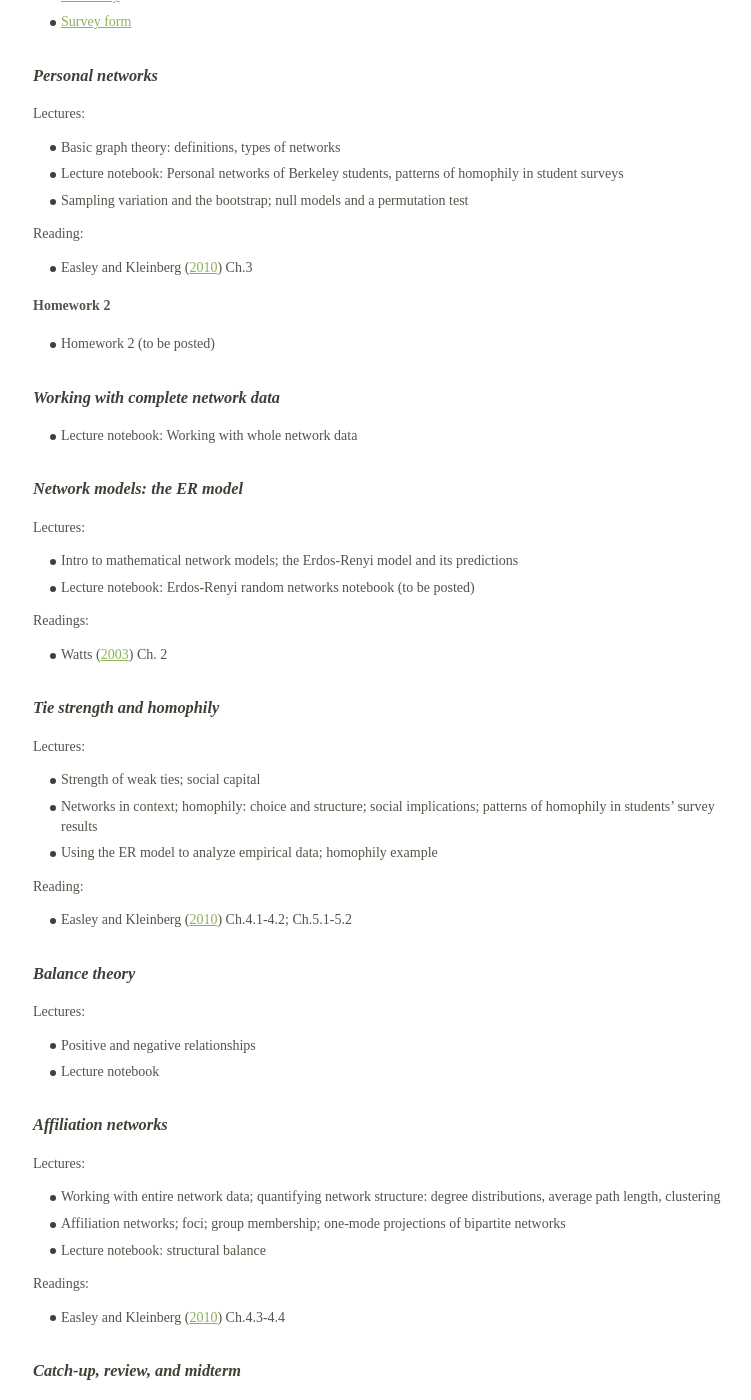
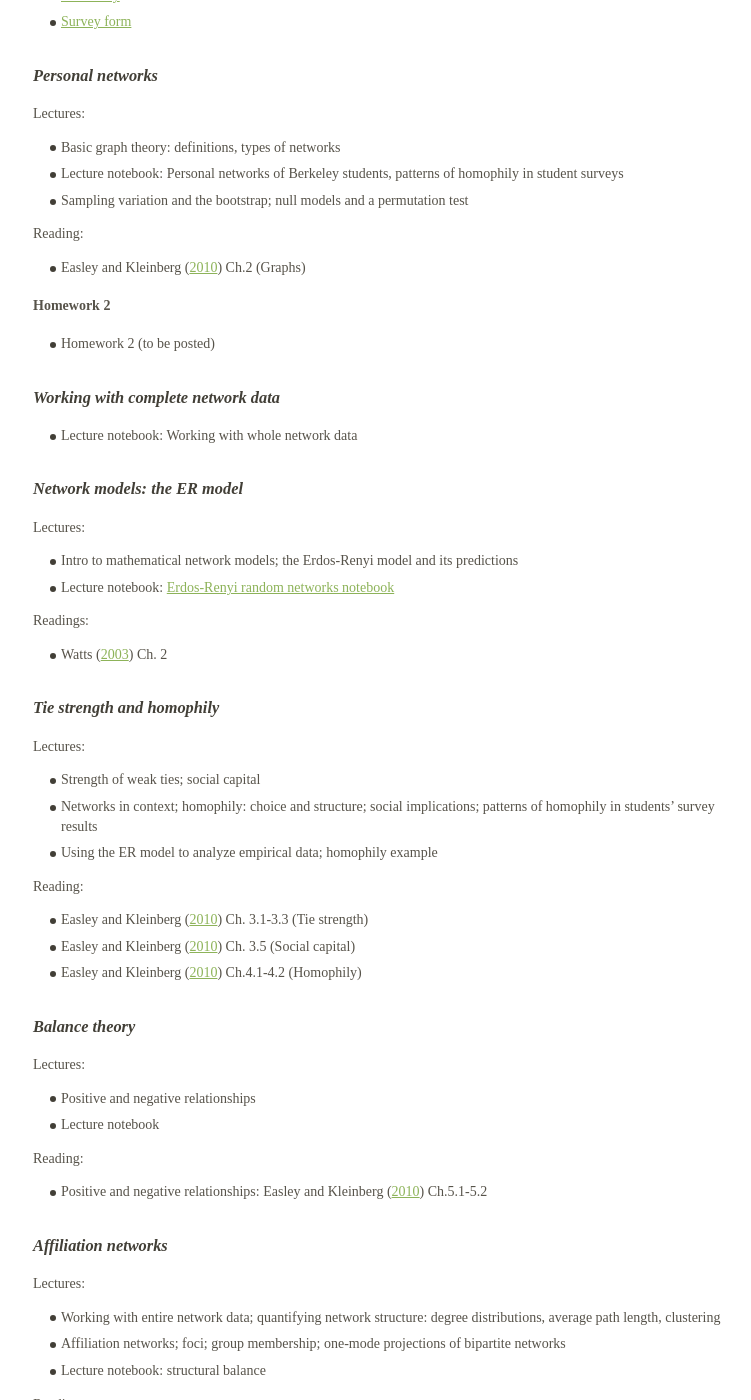
Before and after one commit to dfeehan/dfeehan.github.io, a Jekyll site: the page teaching/2019sp_demog180.html, which Jekyll copies as it is, in a window 1280 px wide and 1400 px high, scrolled down 4721 px. Shown: the whole window, without its empty margins (257-1008 px from the left). Built offline with Jekyll 4.4.1, drawn with Linux system fonts in a browser that asks for light colours.

Commit message:
link to ER lecture notebook

```diff
--- a/teaching/2019sp_demog180.html
+++ b/teaching/2019sp_demog180.html
@@ -422,7 +422,7 @@ Final exam: Wednesday, May 15th, 11:30am-2:30pm (location TBD)</p>
 <td></td>
 <td>2/7</td>
 <td>Intro to mathematical network models; the Erdos-Renyi model and its predictions</td>
-<td></td>
+<td><a href="http://datahub.berkeley.edu/user-redirect/interact?account=dfeehan&amp;repo=demog180-sp2019&amp;branch=master&amp;path=lecture/03_er_random_networks/03_er_random_networks.ipynb">Demo 3</a></td>
 <td></td>
 <td></td>
 </tr>
@@ -445,7 +445,7 @@ Final exam: Wednesday, May 15th, 11:30am-2:30pm (location TBD)</p>
 <td></td>
 </tr>
 <tr class="odd">
-<td><a href="#sec:TODO">Balance theory</a></td>
+<td><a href="#sec:balance">Balance theory</a></td>
 <td>5</td>
 <td>2/19</td>
 <td>Positive and negative relationships</td>
@@ -752,7 +752,7 @@ Final exam: Wednesday, May 15th, 11:30am-2:30pm (location TBD)</p>
 <p>Reading:</p>
 <!--* TODO NEWSPAPER-->
 <ul>
-<li><span class="citation" data-cites="easley_networks_2010">Easley and Kleinberg (<a href="#ref-easley_networks_2010">2010</a>)</span> Ch.3</li>
+<li><span class="citation" data-cites="easley_networks_2010">Easley and Kleinberg (<a href="#ref-easley_networks_2010">2010</a>)</span> Ch.2 (Graphs)</li>
 </ul>
 <h4 id="sec:hwk2">Homework 2</h4>
 <ul>
@@ -766,7 +766,7 @@ Final exam: Wednesday, May 15th, 11:30am-2:30pm (location TBD)</p>
 <p>Lectures:</p>
 <ul>
 <li>Intro to mathematical network models; the Erdos-Renyi model and its predictions</li>
-<li>Lecture notebook: Erdos-Renyi random networks notebook (to be posted)</li>
+<li>Lecture notebook: <a href="http://datahub.berkeley.edu/user-redirect/interact?account=dfeehan&amp;repo=demog180-sp2019&amp;branch=master&amp;path=lecture/03_er_random_networks/03_er_random_networks.ipynb">Erdos-Renyi random networks notebook</a></li>
 </ul>
 <p>Readings:</p>
 <ul>
@@ -782,13 +782,19 @@ Final exam: Wednesday, May 15th, 11:30am-2:30pm (location TBD)</p>
 <p>Reading:</p>
 <!--* TODO NEWSPAPER-->
 <ul>
-<li><span class="citation" data-cites="easley_networks_2010">Easley and Kleinberg (<a href="#ref-easley_networks_2010">2010</a>)</span> Ch.4.1-4.2; Ch.5.1-5.2</li>
+<li><span class="citation" data-cites="easley_networks_2010">Easley and Kleinberg (<a href="#ref-easley_networks_2010">2010</a>)</span> Ch. 3.1-3.3 (Tie strength)</li>
+<li><span class="citation" data-cites="easley_networks_2010">Easley and Kleinberg (<a href="#ref-easley_networks_2010">2010</a>)</span> Ch. 3.5 (Social capital)</li>
+<li><span class="citation" data-cites="easley_networks_2010">Easley and Kleinberg (<a href="#ref-easley_networks_2010">2010</a>)</span> Ch.4.1-4.2 (Homophily)</li>
 </ul>
 <h3 id="sec:balance">Balance theory</h3>
 <p>Lectures:</p>
 <ul>
 <li>Positive and negative relationships</li>
 <li>Lecture notebook</li>
+</ul>
+<p>Reading:</p>
+<ul>
+<li>Positive and negative relationships: <span class="citation" data-cites="easley_networks_2010">Easley and Kleinberg (<a href="#ref-easley_networks_2010">2010</a>)</span> Ch.5.1-5.2</li>
 </ul>
 <h3 id="sec:affiliation">Affiliation networks</h3>
 <p>Lectures:</p>
```
